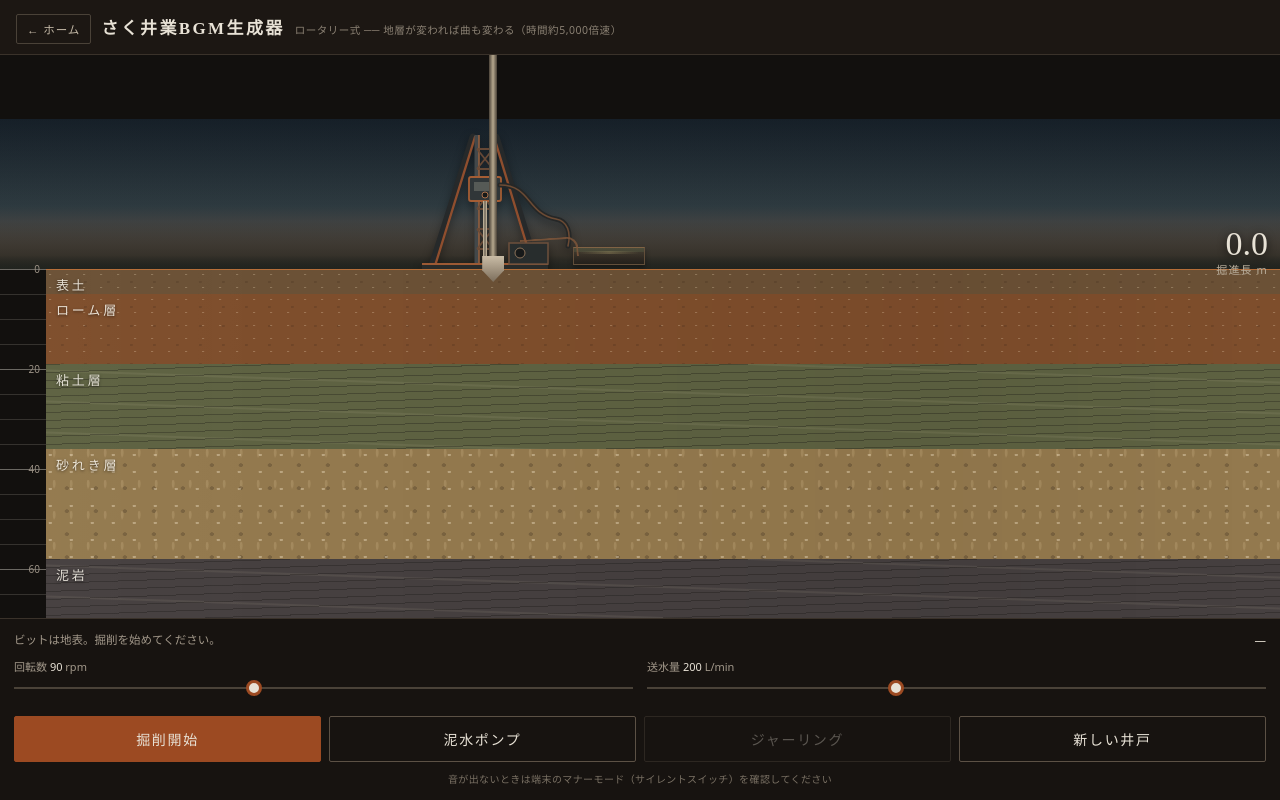
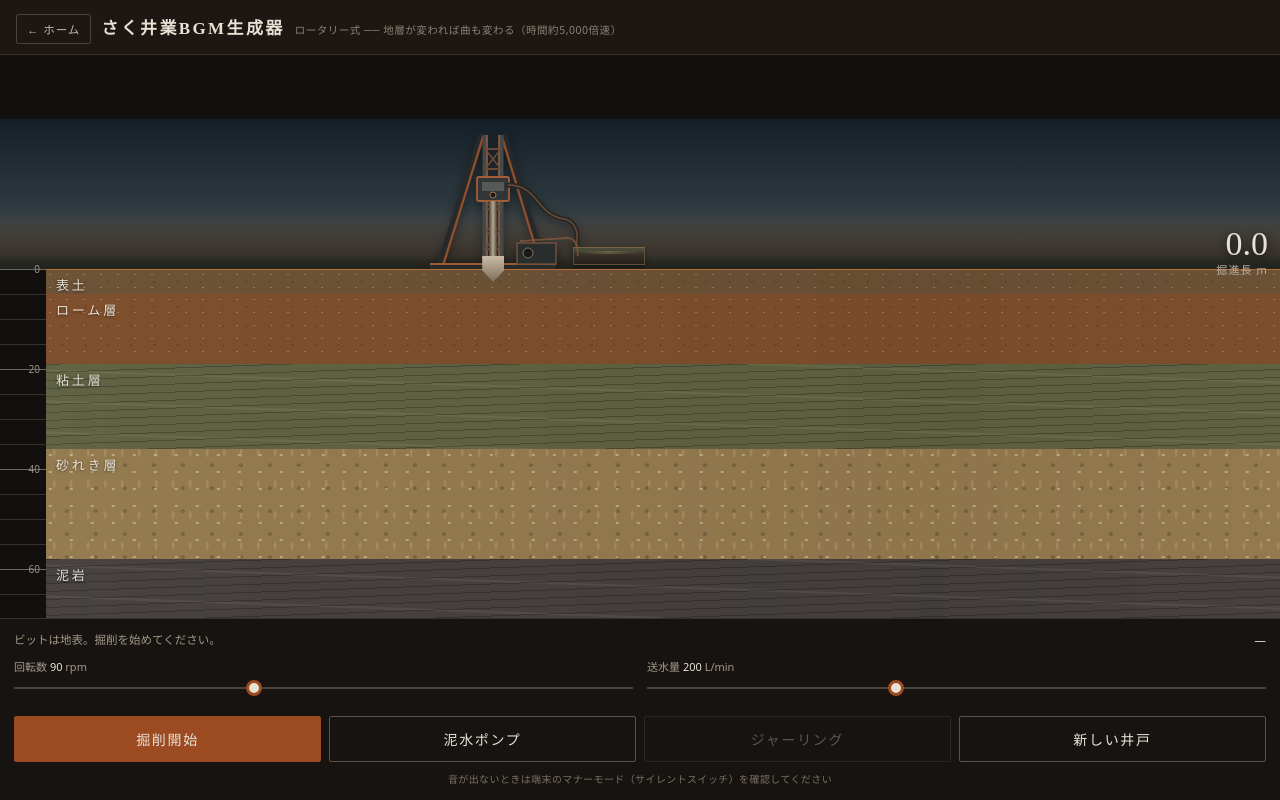
Before and after one commit to ka428387/sakusei-bgm, a plain HTML site: page rotary/index.html in a window 1280 px wide. Drawn offline with Linux system fonts and the light colour scheme.

Commit message:
ロータリー編のリグの絵を実際のロッドに合わせ、キャッシュを v3 に
- リグの絵を右へ8pxずらし、絵の配管を実際のロッドの中心に重ねた（9pxずれて2本に見えていた）
- ロッドの長さをビットからスイベル下端までにした。やぐらの上に突き抜けていた
- Service Worker のキャッシュ名を v3 に更新

Co-Authored-By: Claude Opus 5 <noreply@anthropic.com>

```diff
--- a/rotary/index.html
+++ b/rotary/index.html
@@ -82,7 +82,7 @@
     background:
       linear-gradient(180deg,rgba(11,16,21,.15),rgba(11,12,12,.05) 68%,rgba(33,35,30,.95) 100%),
       linear-gradient(180deg,#18222B 0%,#303D43 58%,#665447 91%,#282A24 100%)}
-  .rotary-rig{position:absolute;top:-142px;left:calc(46px + 34% - 76px + var(--hx,0px));
+  .rotary-rig{position:absolute;top:-142px;left:calc(46px + 34% - 68px + var(--hx,0px));
     width:178px;height:146px;pointer-events:none;transition:left .9s ease;
     filter:drop-shadow(0 4px 5px rgba(0,0,0,.38))}
   .mud-pit{position:absolute;top:-22px;left:calc(46px + 34% + 92px + var(--hx,0px));
@@ -328,6 +328,7 @@
 <script>
 const PXM = 5;                       // 1m = 5px
 const SURF_CASING = 12;              // 表層ケーシング建て込み深さ m
+const RIG_SWIVEL = 68;               // 地表からリグの絵のスイベル下端までの高さ px（.rotary-rig の top:-142 と絵の y=74 から）
 const $ = s => document.querySelector(s);
 
 /* ───────── 地層 ───────── */
@@ -398,6 +399,9 @@ function paint(){
   const line = $('#log').clientHeight*0.38;
   $('#stack').style.transform='translateY('+(line-depth*PXM)+'px)';
   $('#bitline').style.top=line+'px';
+  const rodLen=depth*PXM+RIG_SWIVEL;                        // ロッドはビットからスイベルまで
+  $('.bitline .rod').style.top=-rodLen+'px';
+  $('.bitline .rod').style.height=rodLen+'px';
   $('#depth').textContent=depth.toFixed(1);
   $('#hole').style.height=Math.min(depth,G.max)*PXM+'px';
   // 掘削中は表層ケーシングのみ。全長ケーシングは完成時に建て込む
--- a/sw.js
+++ b/sw.js
@@ -1,7 +1,7 @@
 /* さく井業BGM生成器 Service Worker
    静的ファイルだけの構成なので、初回に全部キャッシュしてオフラインで動くようにする。
    取り出しは cache-first、裏で取り直して次回起動時に新しくなる（stale-while-revalidate）。 */
-const CACHE = 'sakusei-bgm-v2';
+const CACHE = 'sakusei-bgm-v3';
 
 const ASSETS = [
   './',
```
